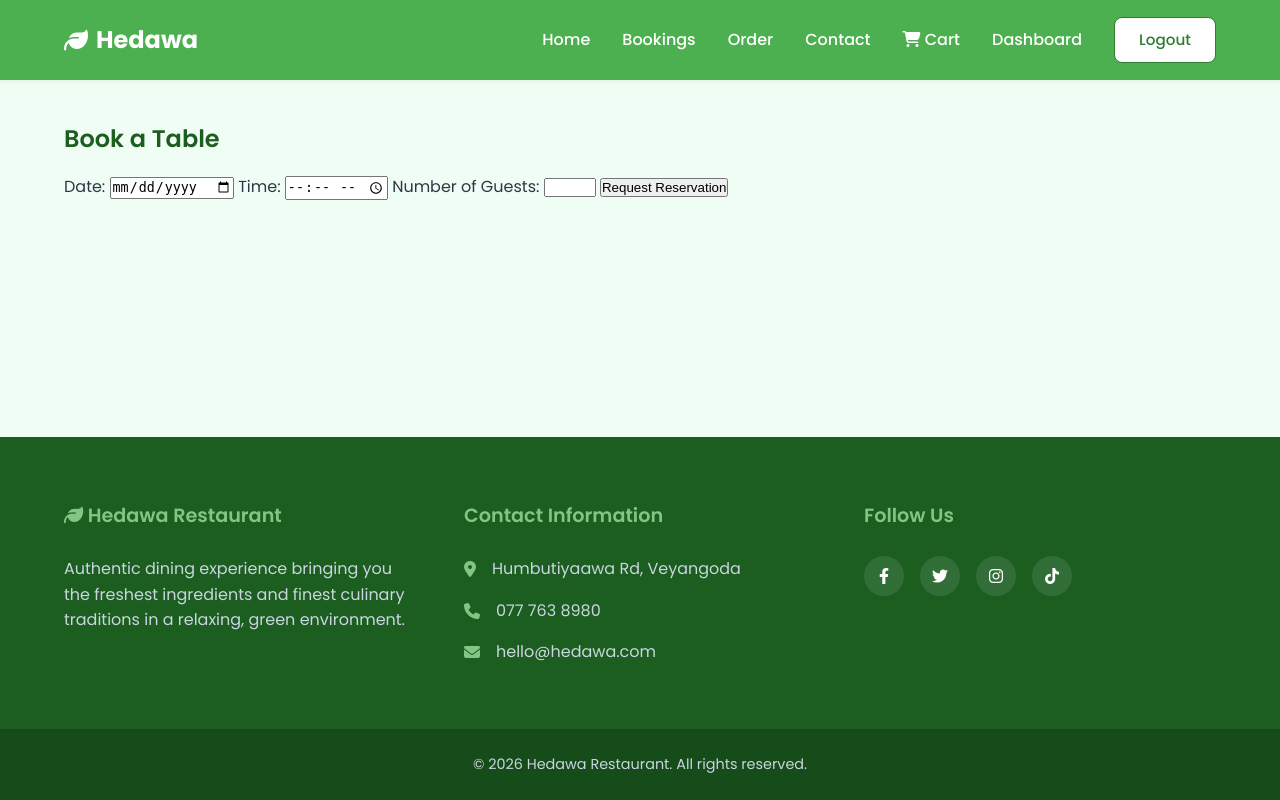
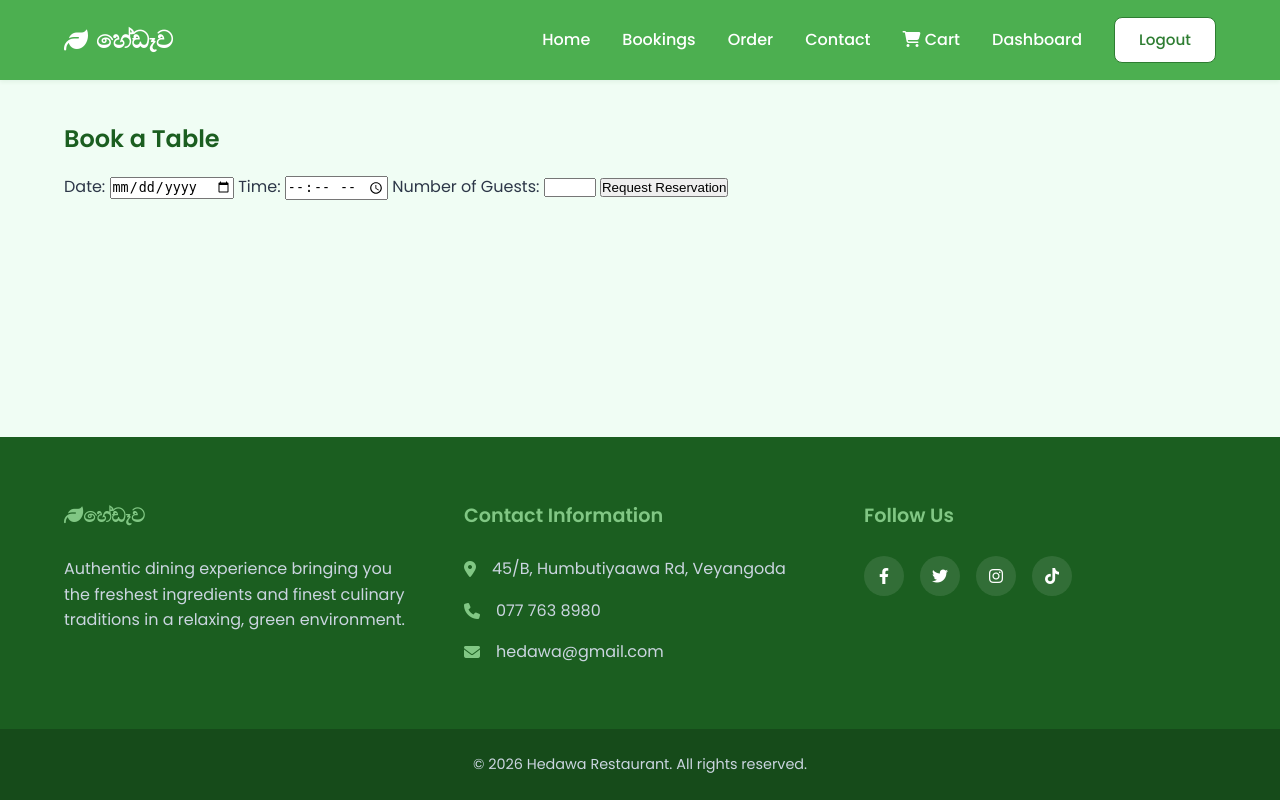
Before and after one commit to dilitha21/hedawa-hotel-project, a PHP site: page /book.php in a window 1280 px wide. Run offline with PHP 8.4, Linux system fonts and the light colour scheme; a user stored in the database is signed in.

Commit message:
Update header and footer components into sinhala

```diff
--- a/includes/footer.php
+++ b/includes/footer.php
@@ -3,16 +3,16 @@
     <footer class="footer">
         <div class="container footer-grid">
             <div class="footer-about">
-                <h3><i class="fa-solid fa-leaf"></i> Hedawa Restaurant</h3>
+                <h3><i class="fa-solid fa-leaf"></i>හේඩෑව</h3>
                 <p>Authentic dining experience bringing you the freshest ingredients and finest culinary traditions in a relaxing, green environment.</p>
             </div>
 
             <div class="footer-contact">
                 <h3>Contact Information</h3>
                 <ul class="contact-list">
-                    <li><i class="fa-solid fa-location-dot"></i> Humbutiyaawa Rd, Veyangoda</li>
+                    <li><i class="fa-solid fa-location-dot"></i> 45/B, Humbutiyaawa Rd, Veyangoda</li>
                     <li><i class="fa-solid fa-phone"></i> 077 763 8980</li>
-                    <li><i class="fa-solid fa-envelope"></i> hello@hedawa.com</li>
+                    <li><i class="fa-solid fa-envelope"></i>hedawa@gmail.com</li>
                 </ul>
             </div>
 
--- a/includes/header.php
+++ b/includes/header.php
@@ -25,7 +25,7 @@ $base_url = (strpos($_SERVER['SCRIPT_NAME'], '/pages/') !== false || strpos($_SE
         <nav class="navbar container">
             <div class="logo">
                 <a href="<?= $base_url ?>index.php">
-                    <i class="fa-solid fa-leaf logo-icon"></i> Hedawa
+                    <i class="fa-solid fa-leaf logo-icon"></i>හේඩෑව
                 </a>
             </div>
 
```
